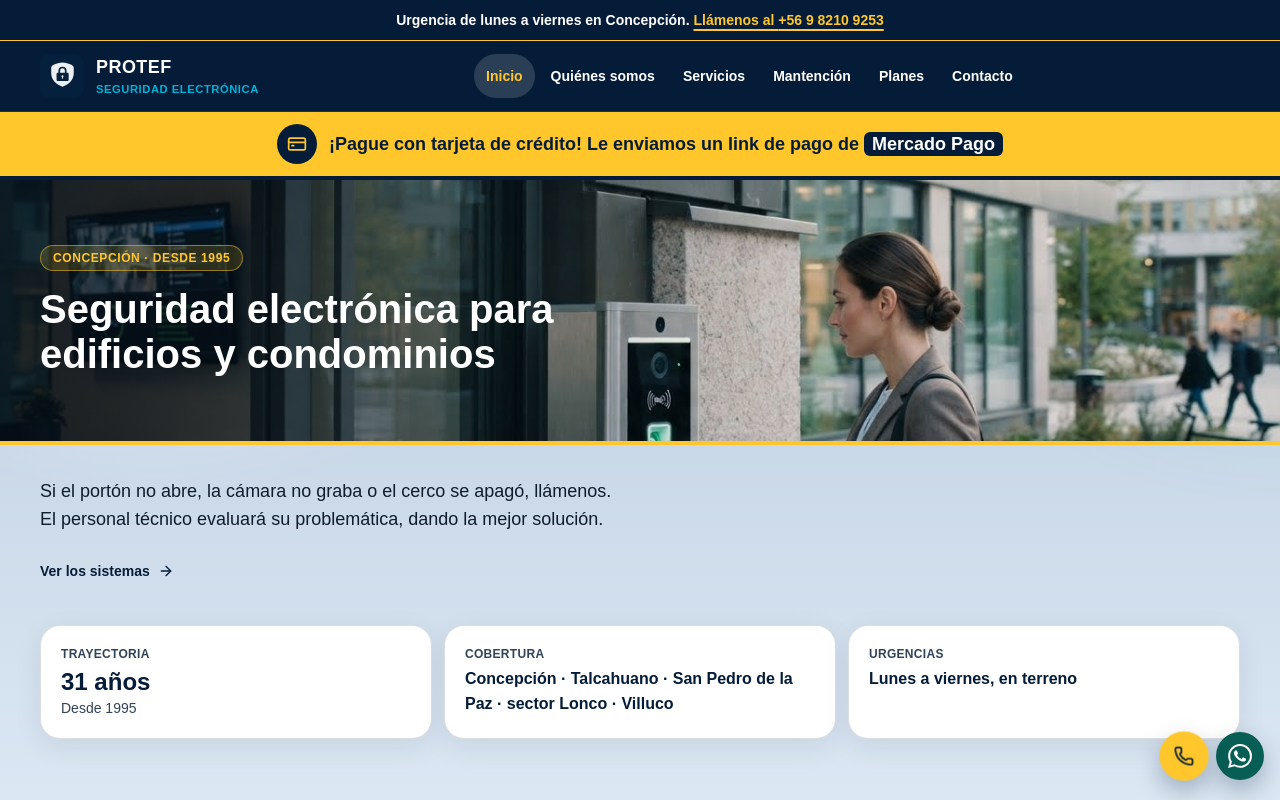
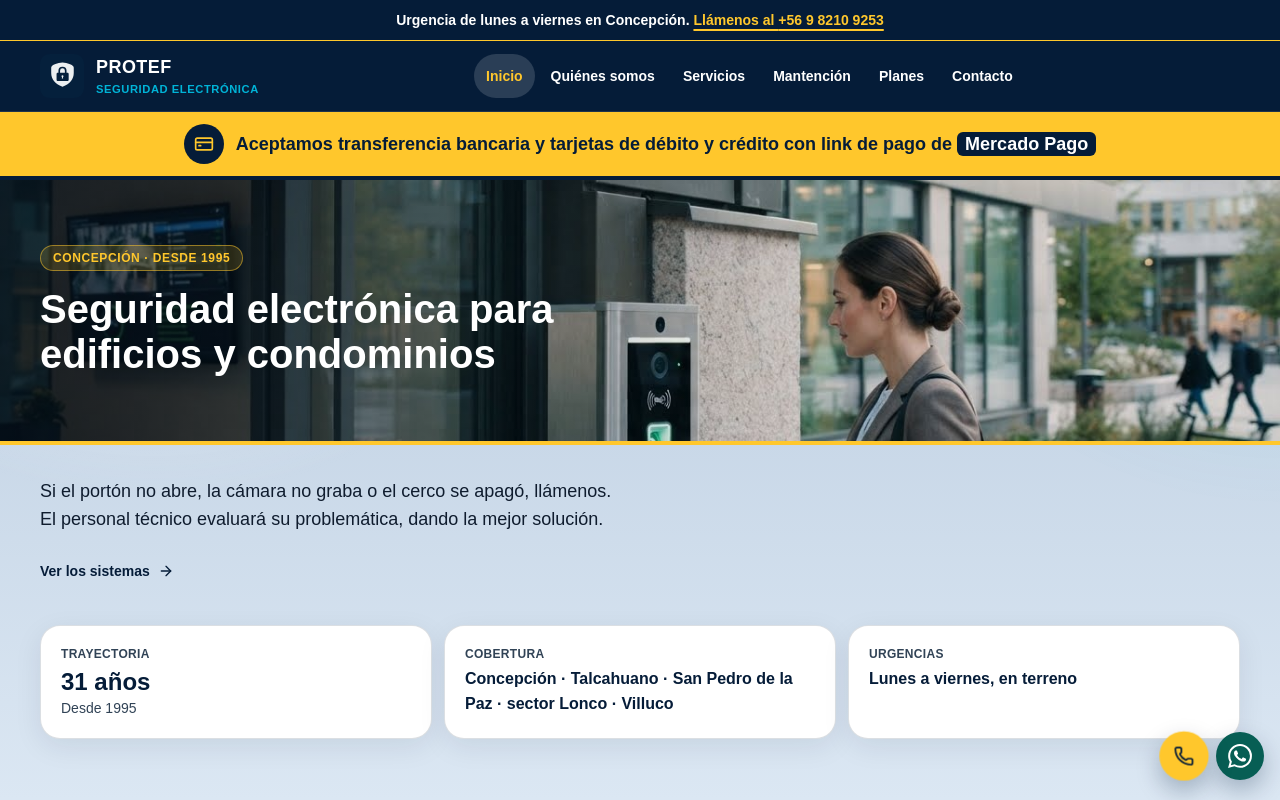
Before and after one commit to darkyuyo/protef, a Next.js app: page / in a window 1280 px wide. Shown: the top 800 px of the page. Built offline with nearby package versions, Linux system fonts and the light colour scheme; a web font is replaced by a local one.

Commit message:
Update PaymentBanner text to include bank transfer and debit card options for improved payment clarity

```diff
--- a/src/components/SiteChrome.tsx
+++ b/src/components/SiteChrome.tsx
@@ -30,9 +30,9 @@ export function PaymentBanner() {
           <CreditCard className="h-5 w-5" aria-hidden="true" />
         </span>
         <p className="text-base font-extrabold sm:text-lg">
-          ¡Pague con tarjeta de crédito!{" "}
+          Aceptamos transferencia bancaria y tarjetas de débito y crédito{" "}
           <span className="font-semibold">
-            Le enviamos un link de pago de{" "}
+            con link de pago de{" "}
             <span className="rounded-md bg-nav px-2 py-0.5 font-extrabold whitespace-nowrap text-white">
               Mercado Pago
             </span>
```
